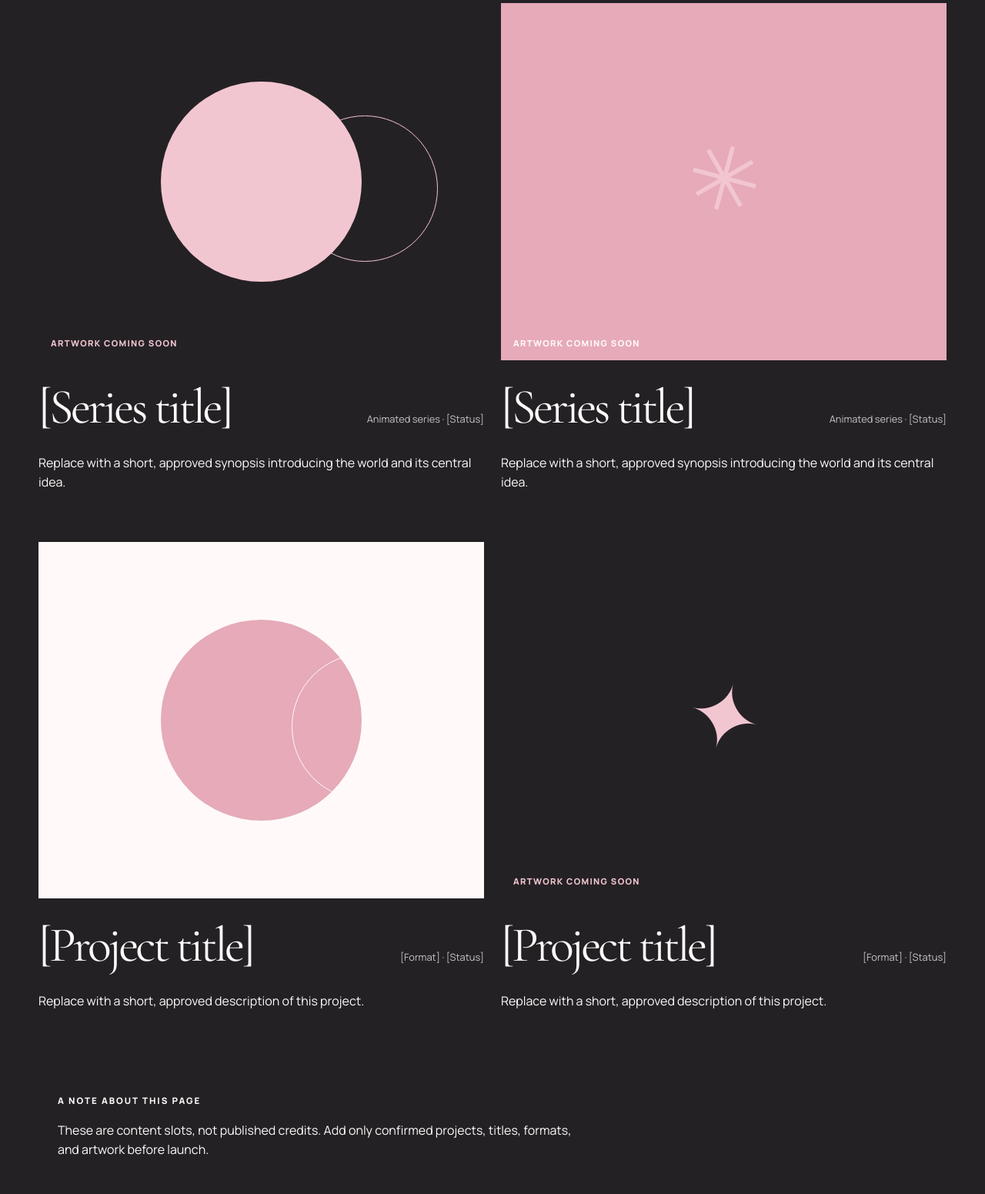
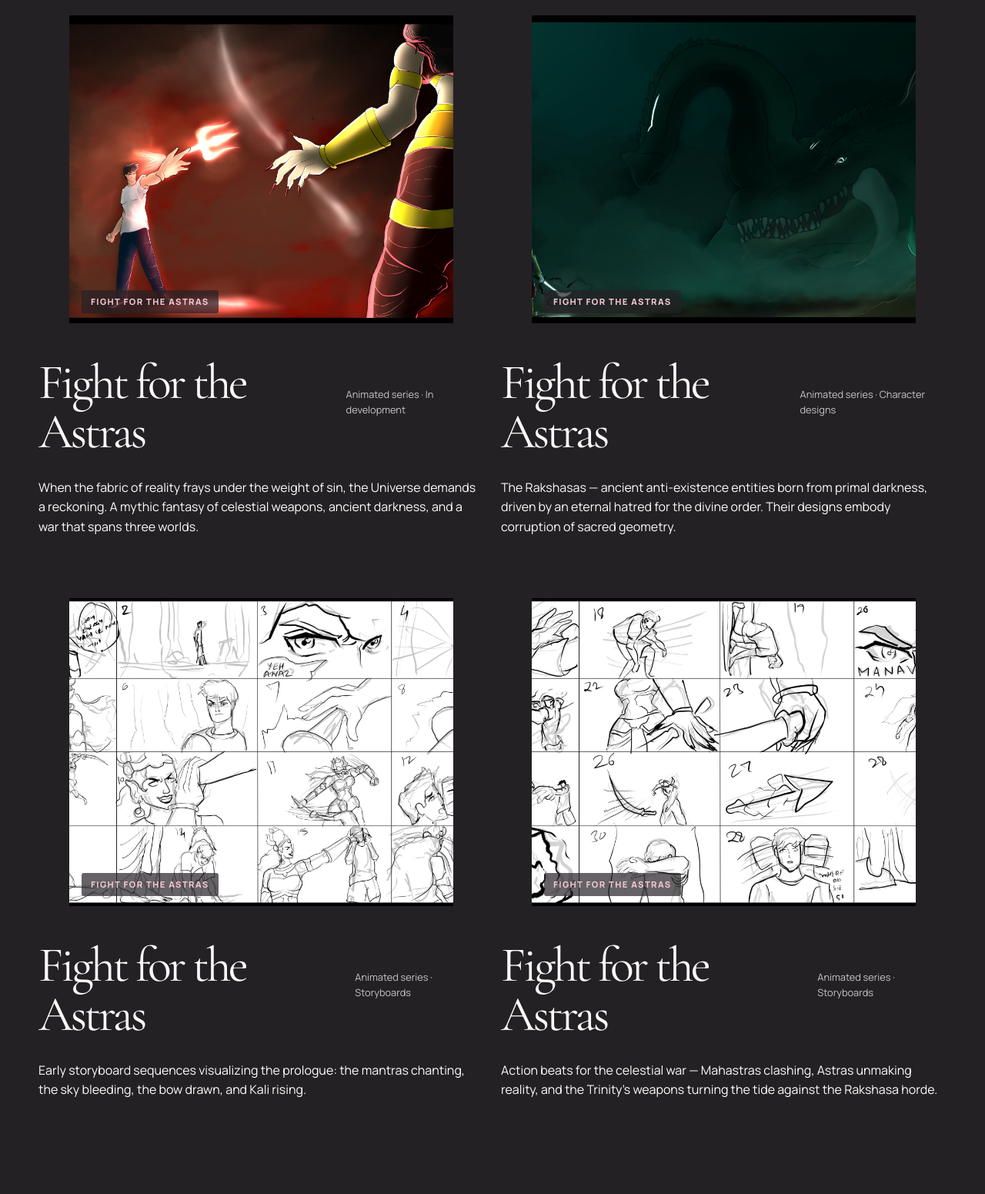
Before and after one commit to Adityak102006/triniverse_studios, a plain HTML site: page work/index.html in a window 1280 px wide. Shown: the part 740-2291 px from the top of the page at 77% size. Drawn offline with Linux system fonts and the light colour scheme.

Commit message:
Add Fight for the Astras artwork to Work page
- Replace 4 placeholder cards with Fight for the Astras content
- Add 4 images: Shiv vs Vasna, Varca vs Makar, Storyboarding 1 & 2
- Update CSS for figure-based art cards with image hover effects

```diff
--- a/css/style.css
+++ b/css/style.css
@@ -342,6 +342,30 @@ textarea {
   position: absolute;
   left: 16px;
   bottom: 13px;
+  font-size: 0.7rem;
+  text-transform: uppercase;
+  letter-spacing: 0.12em;
+  font-weight: 800;
+}
+
+/* Figure-based art cards with images (work page) */
+.art-card img {
+  width: 100%;
+  height: 100%;
+  object-fit: cover;
+  transition: transform 0.55s cubic-bezier(0.2, 0.72, 0.22, 1);
+}
+.project-card:hover .art-card img {
+  transform: scale(1.05);
+}
+.art-card figcaption.art-label {
+  position: absolute;
+  left: 16px;
+  bottom: 13px;
+  background: rgba(36, 33, 37, 0.7);
+  color: var(--pink);
+  padding: 6px 12px;
+  border-radius: 3px;
   font-size: 0.7rem;
   text-transform: uppercase;
   letter-spacing: 0.12em;
--- a/work/index.html
+++ b/work/index.html
@@ -71,62 +71,89 @@
         <div class="wrap">
           <div class="project-list">
             <article class="project-card">
-              <div class="art-card ink-art">
-                <div class="shape"></div>
-                <span class="art-label">Artwork coming soon</span>
-              </div>
+              <figure class="art-card">
+                <img
+                  src="../assets/images/shiv-vs-vasna.jpeg"
+                  alt="Shiv vs Vasna — key artwork from Fight for the Astras"
+                  width="1200"
+                  height="800"
+                  loading="lazy"
+                  decoding="async"
+                />
+                <figcaption class="art-label">Fight for the Astras</figcaption>
+              </figure>
               <div class="project-info">
-                <h2>[Series title]</h2>
-                <p>Animated series · [Status]</p>
+                <h2>Fight for the Astras</h2>
+                <p>Animated series · In development</p>
               </div>
               <p>
-                Replace with a short, approved synopsis introducing the world
-                and its central idea.
+                When the fabric of reality frays under the weight of sin, the Universe demands a reckoning.
+                A mythic fantasy of celestial weapons, ancient darkness, and a war that spans three worlds.
               </p>
             </article>
             <article class="project-card">
-              <div class="art-card pink-art">
-                <span class="shape-star">✳</span
-                ><span class="art-label">Artwork coming soon</span>
-              </div>
+              <figure class="art-card">
+                <img
+                  src="../assets/images/varca-vs-makar.jpeg"
+                  alt="Varca vs Makar — concept art from Fight for the Astras"
+                  width="1200"
+                  height="800"
+                  loading="lazy"
+                  decoding="async"
+                />
+                <figcaption class="art-label">Fight for the Astras</figcaption>
+              </figure>
               <div class="project-info">
-                <h2>[Series title]</h2>
-                <p>Animated series · [Status]</p>
+                <h2>Fight for the Astras</h2>
+                <p>Animated series · Character designs</p>
               </div>
               <p>
-                Replace with a short, approved synopsis introducing the world
-                and its central idea.
+                The Rakshasas — ancient anti-existence entities born from primal darkness, driven by an
+                eternal hatred for the divine order. Their designs embody corruption of sacred geometry.
               </p>
             </article>
             <article class="project-card">
-              <div class="art-card paper-art">
-                <div class="shape"></div>
-                <span class="art-label">Artwork coming soon</span>
+              <figure class="art-card">
+                <img
+                  src="../assets/images/storyboarding1.jpeg"
+                  alt="Storyboard sequence — Fight for the Astras prologue"
+                  width="1200"
+                  height="800"
+                  loading="lazy"
+                  decoding="async"
+                />
+                <figcaption class="art-label">Fight for the Astras</figcaption>
+              </figure>
+              <div class="project-info">
+                <h2>Fight for the Astras</h2>
+                <p>Animated series · Storyboards</p>
               </div>
-              <div class="project-info">
-                <h2>[Project title]</h2>
-                <p>[Format] · [Status]</p>
-              </div>
-              <p>Replace with a short, approved description of this project.</p>
+              <p>
+                Early storyboard sequences visualizing the prologue: the mantras chanting, the sky bleeding,
+                the bow drawn, and Kali rising.
+              </p>
             </article>
             <article class="project-card">
-              <div class="art-card ink-art">
-                <span class="shape-star">✦</span
-                ><span class="art-label">Artwork coming soon</span>
+              <figure class="art-card">
+                <img
+                  src="../assets/images/storyboarding2.jpeg"
+                  alt="Storyboard sequence — celestial battle from Fight for the Astras"
+                  width="1200"
+                  height="800"
+                  loading="lazy"
+                  decoding="async"
+                />
+                <figcaption class="art-label">Fight for the Astras</figcaption>
+              </figure>
+              <div class="project-info">
+                <h2>Fight for the Astras</h2>
+                <p>Animated series · Storyboards</p>
               </div>
-              <div class="project-info">
-                <h2>[Project title]</h2>
-                <p>[Format] · [Status]</p>
-              </div>
-              <p>Replace with a short, approved description of this project.</p>
+              <p>
+                Action beats for the celestial war — Mahastras clashing, Astras unmaking reality, and the
+                Trinity's weapons turning the tide against the Rakshasa horde.
+              </p>
             </article>
-          </div>
-          <div class="project-note">
-            <p class="eyebrow">A note about this page</p>
-            <p>
-              These are content slots, not published credits. Add only confirmed
-              projects, titles, formats, and artwork before launch.
-            </p>
           </div>
         </div>
       </section>
```
Also changed, not shown: assets/images/shiv-vs-vasna.jpeg (added), assets/images/storyboarding1.jpeg (added), assets/images/storyboarding2.jpeg (added), assets/images/varca-vs-makar.jpeg (added).
